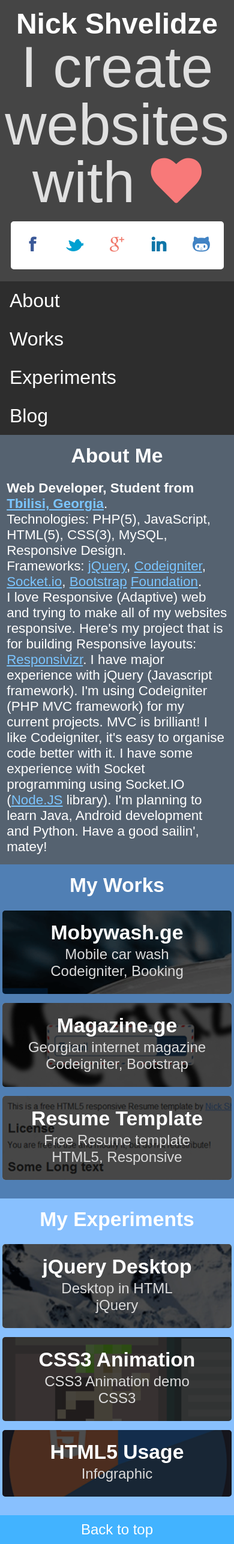
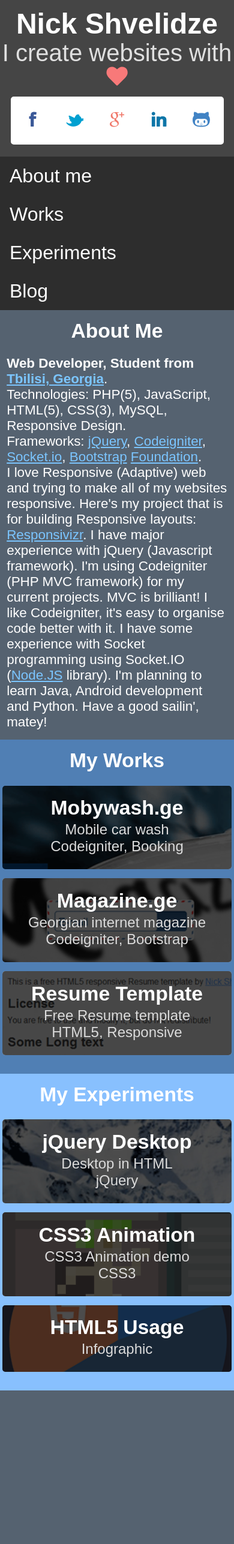
Before and after one commit to shvelo/shvelo.github.io, a PHP site: page / in a window 390 px wide. Shown: the whole page at 60% size. After the commit the page ends 2318 px from the top, so only its background shows below. Run offline with PHP 8.4, Linux system fonts and the light colour scheme.

Commit message:
Updated responsive stuff

```diff
--- a/css/style.css
+++ b/css/style.css
@@ -1051,7 +1051,7 @@ nav.main a:hover {
 *	Mobile
 * ---------------------------------------------------------------
 **/
-@media (max-width: 515px) {
+@media (max-width: 768px) {
   * {
     max-width: 100% !important;
   }
@@ -1124,6 +1124,10 @@ nav.main a:hover {
     width: 100%;
     font-size: 300%;
   }
+  .intro {
+    margin-top: .1em;
+    font-size: 2.5em;
+  }
   #about article {
     padding: 0 0.5em 0 0.5em;
     font-size: 140%;
--- a/index.html
+++ b/index.html
@@ -16,7 +16,8 @@
 <body>
 <nav class="main">
 	<ul>
-		<li><a href="#about">About</a>
+		<li><a href="#top">Intro</a>
+		<li><a href="#about">About me</a>
 		<li><a href="#works">Works</a>
 		<li><a href="#experiments">Experiments</a>
 		<li><a href="http://blog.nicksh.com" target="_blank">Blog</a>
@@ -49,7 +50,7 @@
 
 <nav class="mobile show-on-mobile">
 	<ul>
-		<li><a href="#about">About</a>
+		<li><a href="#about">About me</a>
 		<li><a href="#works">Works</a>
 		<li><a href="#experiments">Experiments</a>
 		<li><a href="http://blog.nicksh.com" target="_blank">Blog</a>
@@ -157,7 +158,5 @@
 	</div>
 </div>
 
-<a class="top show-on-mobile" href="#top">Back to top</a>
-
 <script src="js/all.js"></script>
 </body>
--- a/less/style.less
+++ b/less/style.less
@@ -368,7 +368,7 @@ nav.main a:hover {
 * ---------------------------------------------------------------
 **/
 
-@media (max-width: 515px) {
+@media (max-width: 768px) {
 
 * {
 	max-width: 100% !important;
@@ -447,6 +447,11 @@ h1.name {
 	font-size: 300%;
 }
 
+.intro {
+	margin-top: .1em;
+	font-size: 2.5em;
+}
+
 #about article {
 	padding: 0 0.5em 0 0.5em;
 	font-size: 140%;
```
Also changed, not shown: index.mustache (+3 -4 lines).
